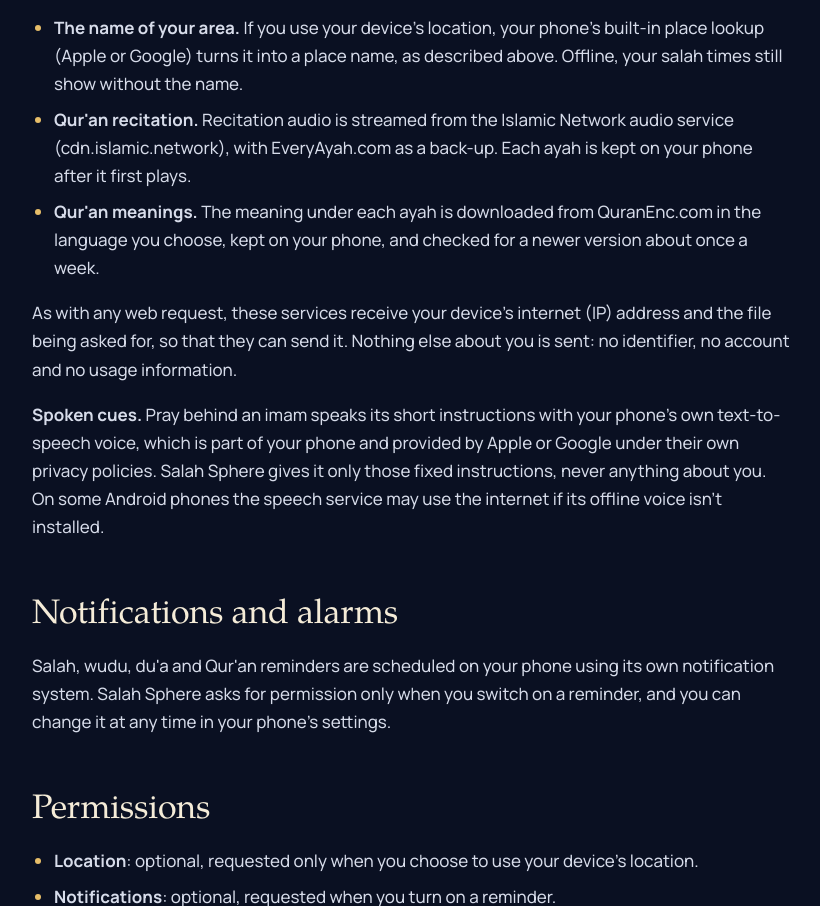
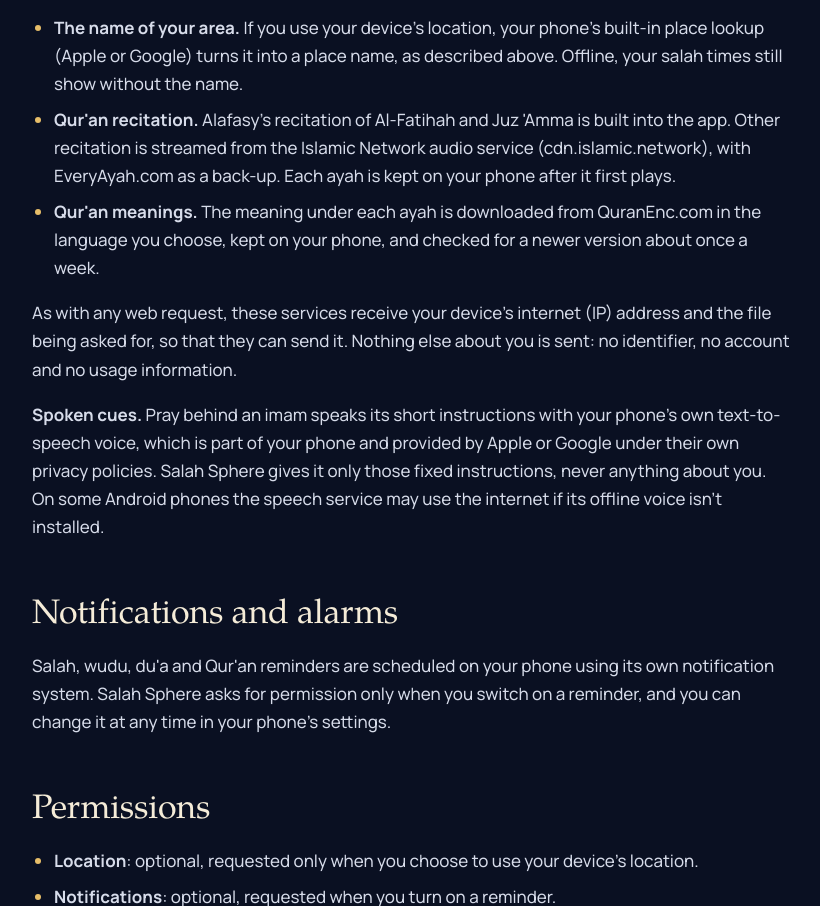
Before and after one commit to SalahSphere/salahsphere-site, a plain HTML site: page privacy.html in a window 1280 px wide. Shown: the part 2003-2909 px from the top of the page, without its empty margins (228-1048 px from the left). Drawn offline with Linux system fonts and the light colour scheme.

Commit message:
Support and privacy: Alafasy's Al-Fatihah and Juz 'Amma are built into the app and only other recitation streams; an English meaning is built in and chosen meanings are kept up to date (app: pubspec.yaml assets/audio/quran/ar.alafasy, sources_page_widget.dart)

```diff
--- a/privacy.html
+++ b/privacy.html
@@ -75,7 +75,7 @@
     <p>Salah Sphere works offline for salah times, the Qibla, guided salah, Guided Wudu and du'as. It connects to the internet only for:</p>
     <ul>
       <li><strong>The name of your area.</strong> If you use your device's location, your phone's built-in place lookup (Apple or Google) turns it into a place name, as described above. Offline, your salah times still show without the name.</li>
-      <li><strong>Qur'an recitation.</strong> Recitation audio is streamed from the Islamic Network audio service (cdn.islamic.network), with EveryAyah.com as a back-up. Each ayah is kept on your phone after it first plays.</li>
+      <li><strong>Qur'an recitation.</strong> Alafasy's recitation of Al-Fatihah and Juz 'Amma is built into the app. Other recitation is streamed from the Islamic Network audio service (cdn.islamic.network), with EveryAyah.com as a back-up. Each ayah is kept on your phone after it first plays.</li>
       <li><strong>Qur'an meanings.</strong> The meaning under each ayah is downloaded from QuranEnc.com in the language you choose, kept on your phone, and checked for a newer version about once a week.</li>
     </ul>
     <p>As with any web request, these services receive your device's internet (IP) address and the file being asked for, so that they can send it. Nothing else about you is sent: no identifier, no account and no usage information.</p>
```
Also changed, not shown: support.html (+1 -1 lines).
